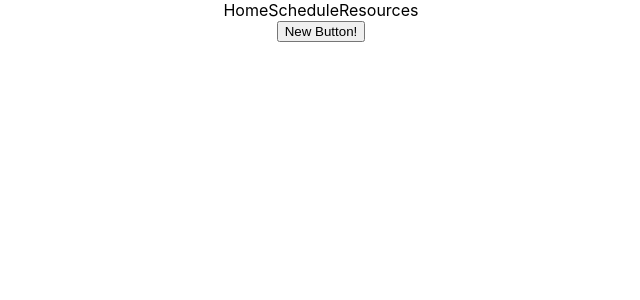
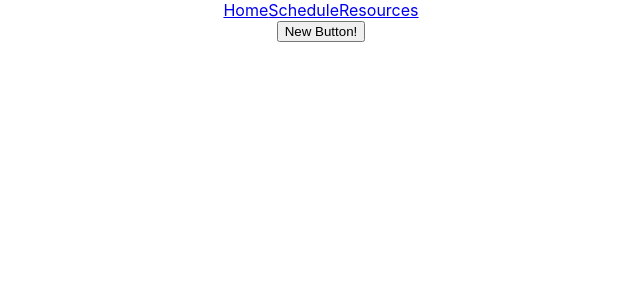
Before and after one commit to jameshhe/interview-scheduling, a React (Create React App) app: page / in a window 1280 px wide. Shown: the top 300 px of the page, without its empty margins (319-959 px from the left). Built offline with nearby package versions, Linux system fonts and the light colour scheme.

Commit message:
Fixed a tags

```diff
--- a/src/App.js
+++ b/src/App.js
@@ -5,9 +5,9 @@ function App() {
     return (
         <div className='App'>
             <nav>
-                <a>Home</a>
-                <a>Schedule</a>
-                <a>Resources</a>
+                <a href='#'>Home</a>
+                <a href='#'>Schedule</a>
+                <a href='#'>Resources</a>
             </nav>
             <button>New Button!</button>
         </div>
```
